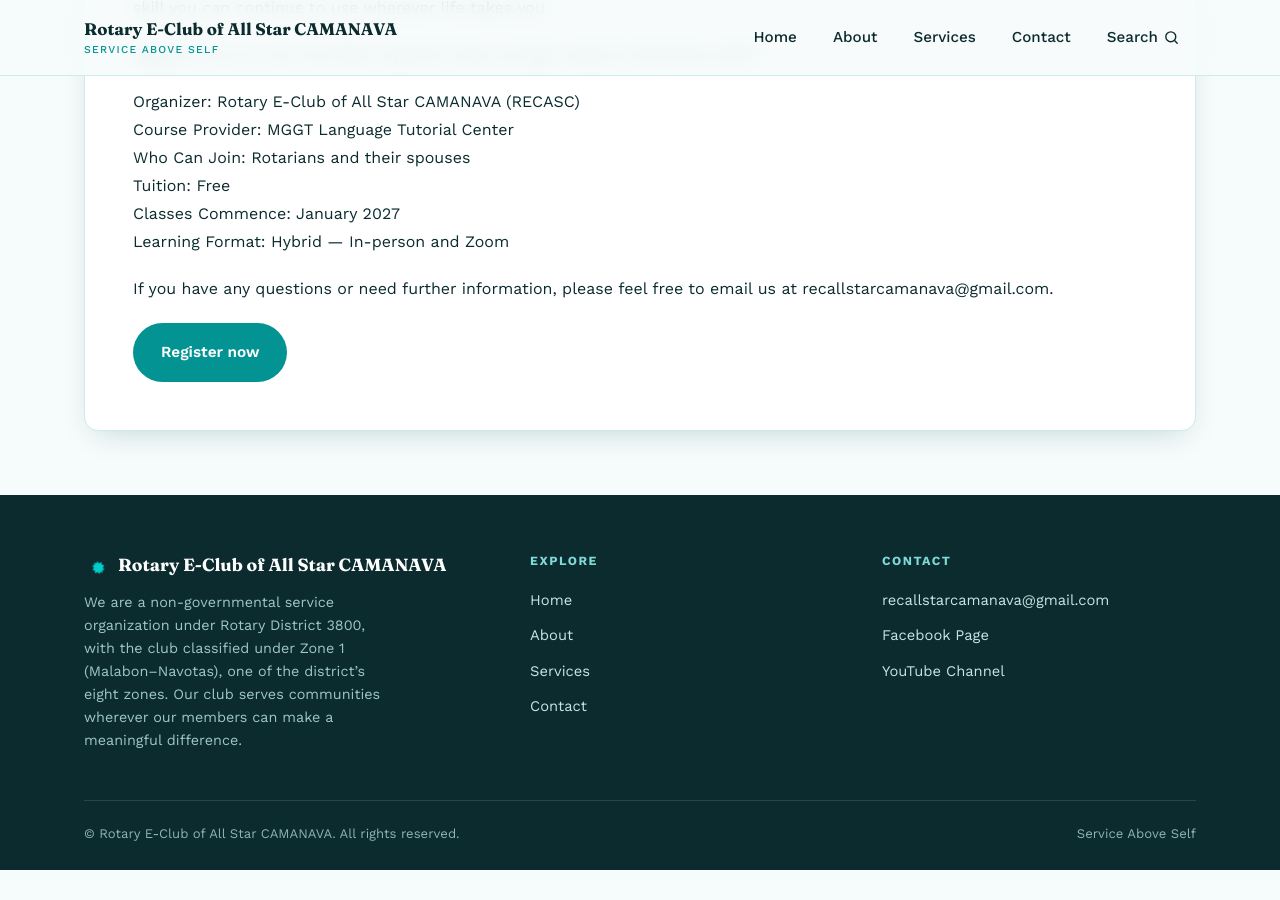
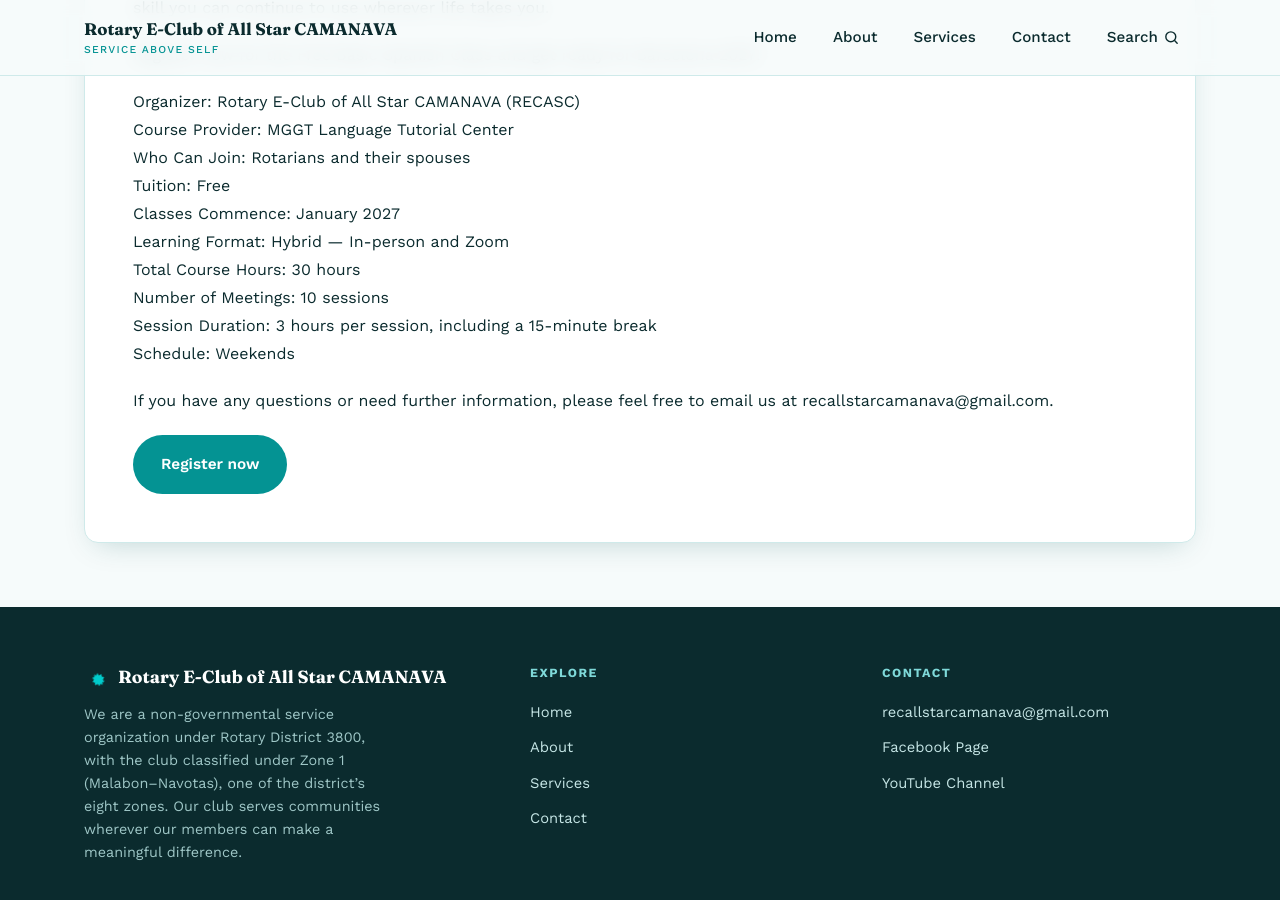
Before and after one commit to allstarcamanava/allstarcamanava.github.io, a Jekyll site: the page built from _posts/2026-09-02-prepare-for-barcelona-2027-learn-basic-spanish-for-the-rotary-international-convention.md, in a window 1280 px wide and 900 px high, scrolled down 2821 px. Built offline with Jekyll 4.4.1, drawn with Linux system fonts in a browser that asks for light colours; before the commit the page ends 3691 px from its top, so only the background shows below that.

Commit message:
Update Post “2026-09-02-prepare-for-barcelona-2027-learn-basic-spanish-for-the-rotary-international-convention”

```diff
--- a/_posts/2026-09-02-prepare-for-barcelona-2027-learn-basic-spanish-for-the-rotary-international-convention.md
+++ b/_posts/2026-09-02-prepare-for-barcelona-2027-learn-basic-spanish-for-the-rotary-international-convention.md
@@ -65,6 +65,10 @@ Who Can Join: Rotarians and their spouses
 Tuition: Free
 Classes Commence: January 2027
 Learning Format: Hybrid — In-person and Zoom
+Total Course Hours: 30 hours
+Number of Meetings: 10 sessions
+Session Duration: 3 hours per session, including a 15-minute break
+Schedule: Weekends
 
 If you have any questions or need further information, please feel free to email us at recallstarcamanava@gmail.com.
 
```
